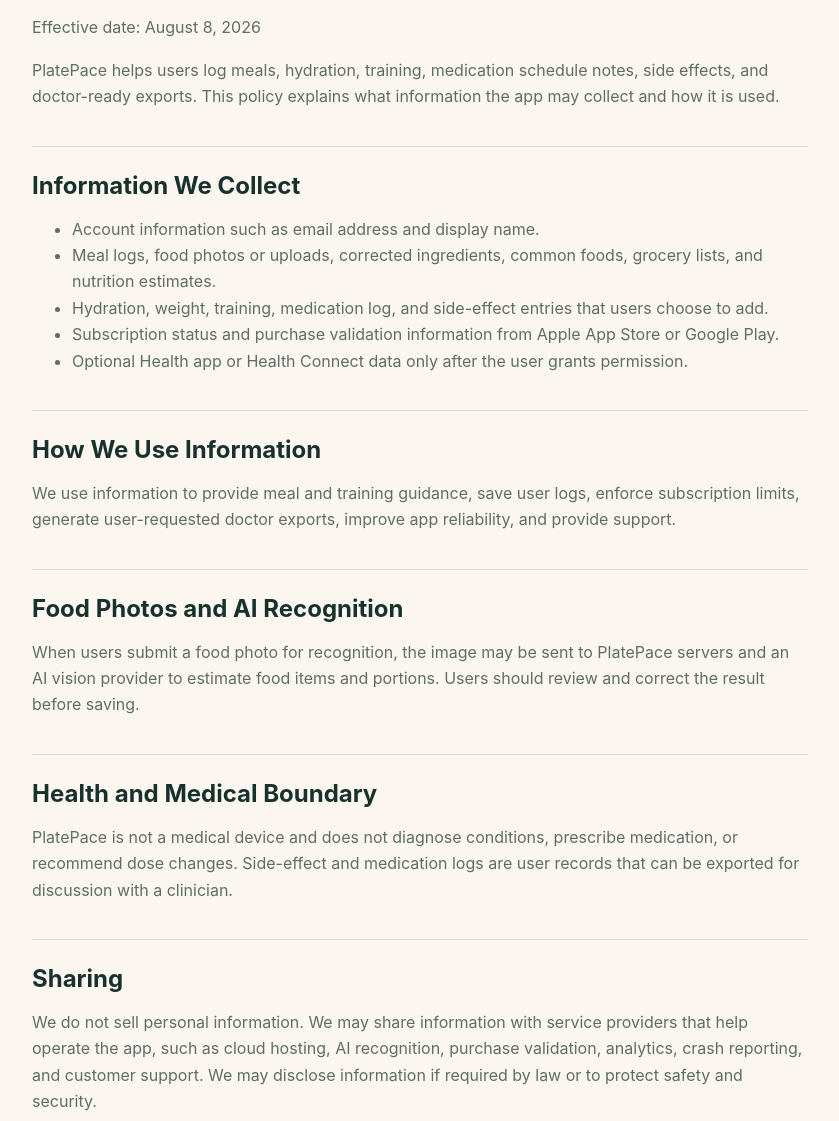
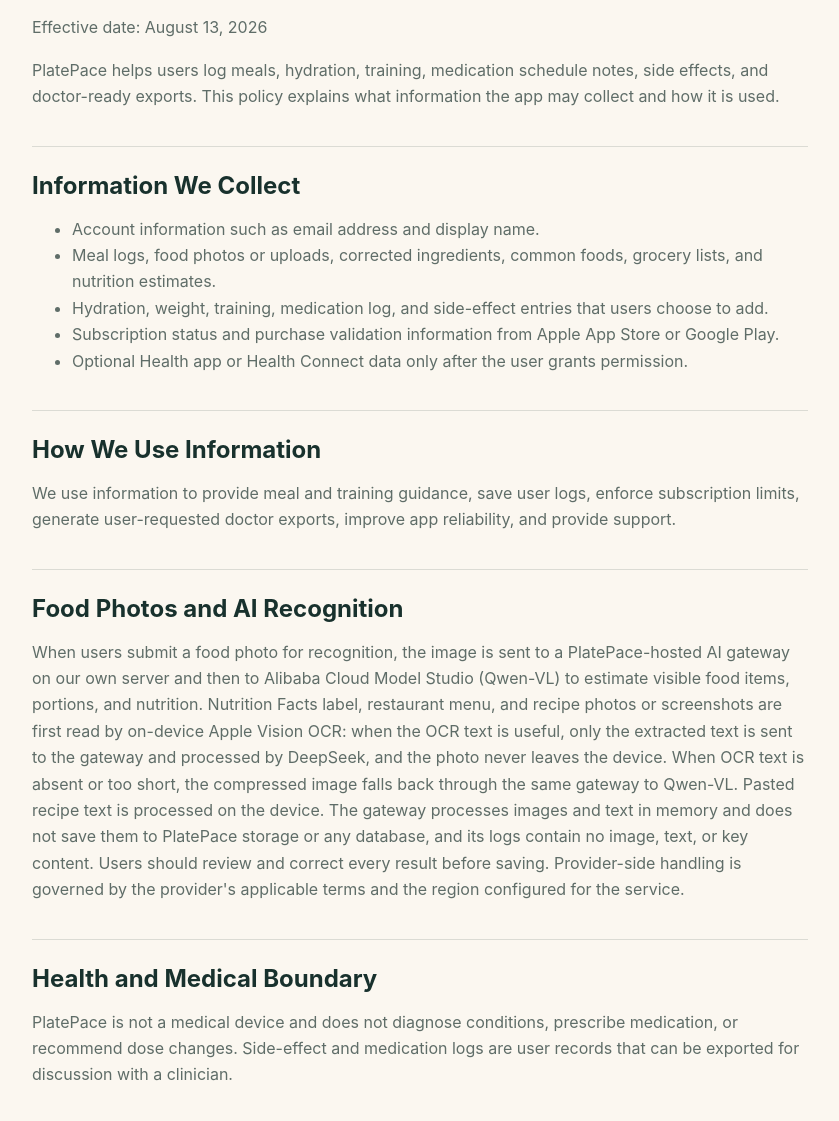
Before and after one commit to junyu17/platepace-site, a plain HTML site: page privacy/index.html in a window 1280 px wide. Shown: the part 200-1321 px from the top of the page, without its empty margins (220-1059 px from the left). Drawn offline with Linux system fonts and the light colour scheme.

Commit message:
Update PlatePace privacy policy for AI processing

```diff
--- a/privacy/index.html
+++ b/privacy/index.html
@@ -20,7 +20,7 @@
 
     <main class="legal">
       <h1>Privacy Policy</h1>
-      <p>Effective date: August 8, 2026</p>
+      <p>Effective date: August 13, 2026</p>
       <p>PlatePace helps users log meals, hydration, training, medication schedule notes, side effects, and doctor-ready exports. This policy explains what information the app may collect and how it is used.</p>
 
       <h2>Information We Collect</h2>
@@ -36,13 +36,13 @@
       <p>We use information to provide meal and training guidance, save user logs, enforce subscription limits, generate user-requested doctor exports, improve app reliability, and provide support.</p>
 
       <h2>Food Photos and AI Recognition</h2>
-      <p>When users submit a food photo for recognition, the image may be sent to PlatePace servers and an AI vision provider to estimate food items and portions. Users should review and correct the result before saving.</p>
+      <p>When users submit a food photo for recognition, the image is sent to a PlatePace-hosted AI gateway on our own server and then to Alibaba Cloud Model Studio (Qwen-VL) to estimate visible food items, portions, and nutrition. Nutrition Facts label, restaurant menu, and recipe photos or screenshots are first read by on-device Apple Vision OCR: when the OCR text is useful, only the extracted text is sent to the gateway and processed by DeepSeek, and the photo never leaves the device. When OCR text is absent or too short, the compressed image falls back through the same gateway to Qwen-VL. Pasted recipe text is processed on the device. The gateway processes images and text in memory and does not save them to PlatePace storage or any database, and its logs contain no image, text, or key content. Users should review and correct every result before saving. Provider-side handling is governed by the provider's applicable terms and the region configured for the service.</p>
 
       <h2>Health and Medical Boundary</h2>
       <p>PlatePace is not a medical device and does not diagnose conditions, prescribe medication, or recommend dose changes. Side-effect and medication logs are user records that can be exported for discussion with a clinician.</p>
 
       <h2>Sharing</h2>
-      <p>We do not sell personal information. We may share information with service providers that help operate the app, such as cloud hosting, AI recognition, purchase validation, analytics, crash reporting, and customer support. We may disclose information if required by law or to protect safety and security.</p>
+      <p>We do not sell personal information or use food photos for advertising or tracking. We may share information with service providers that help operate requested features, including our own VPS hosting, Alibaba Cloud AI recognition (Qwen-VL), DeepSeek AI text processing, and Apple purchase processing. We may disclose information if required by law or to protect safety and security.</p>
 
       <h2>User Controls</h2>
       <p>Users can edit or delete app records in the app where supported, revoke health permissions in system settings, and request account deletion or support by emailing <a href="mailto:billy.yu@me.com">billy.yu@me.com</a>.</p>
```
